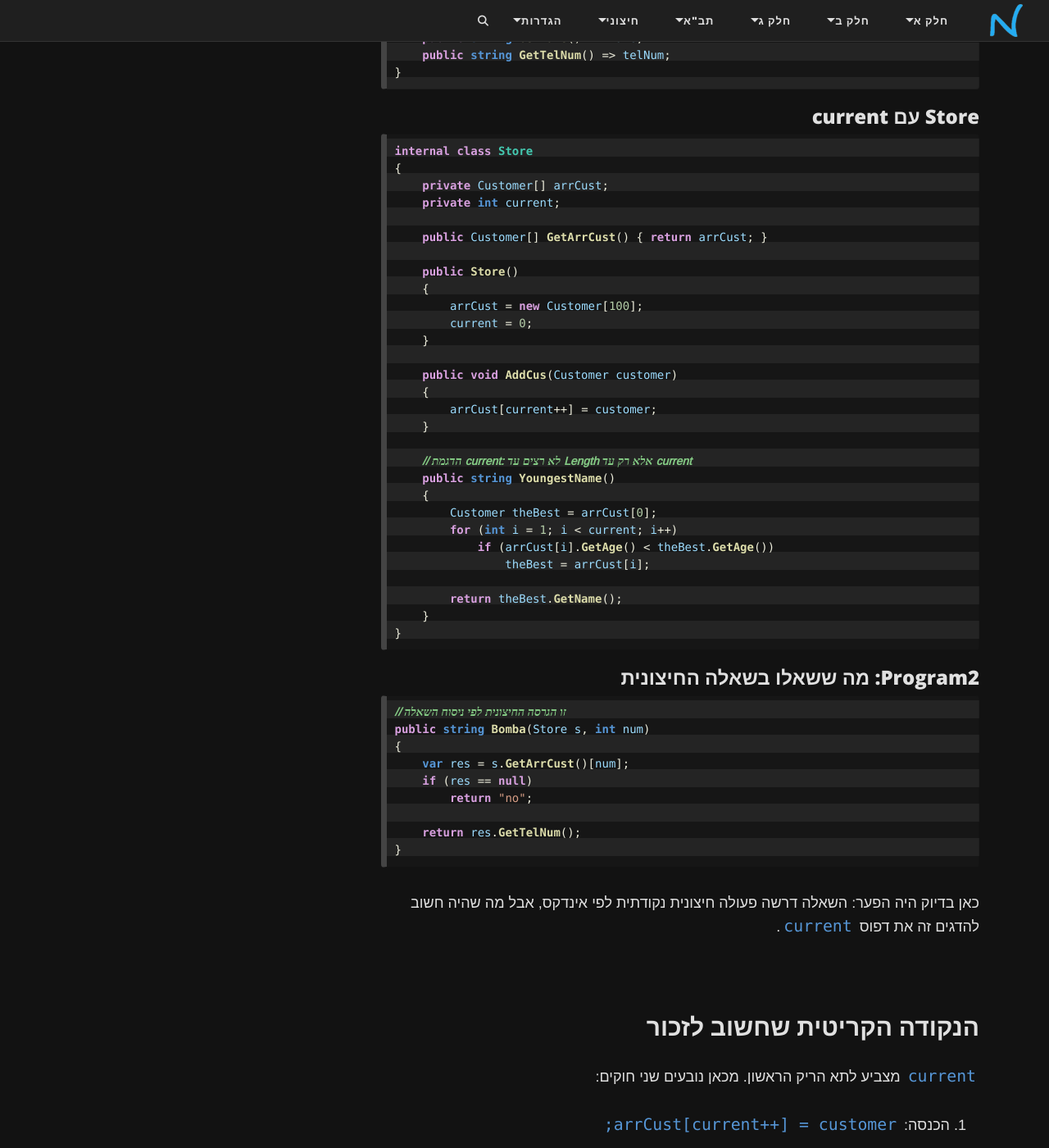
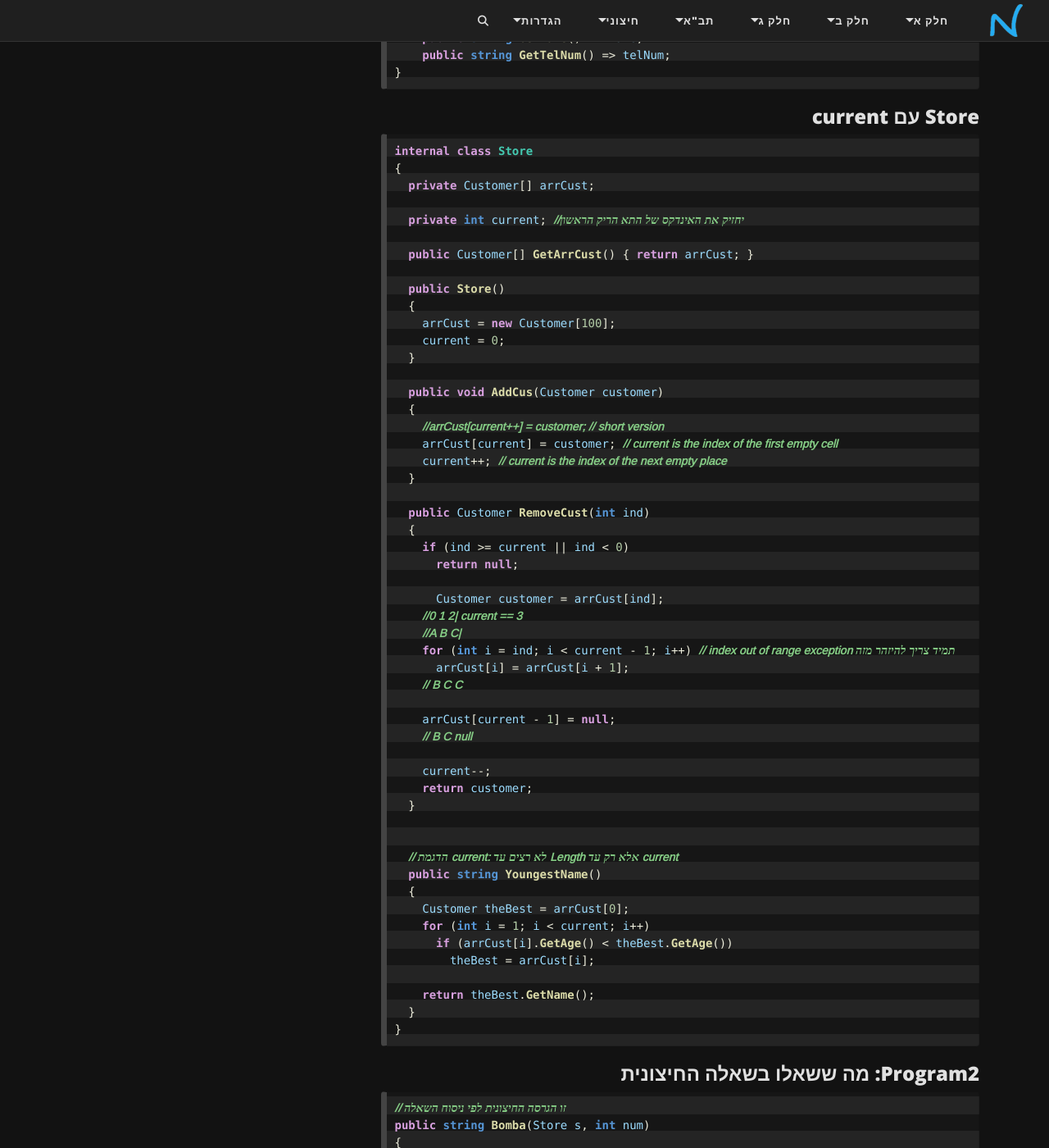
Before and after one commit to 3strategy/BeautifulYesodot, a Jekyll site: the page built from cs3e/Objects_02b_Arrays.md, in a window 1280 px wide and 1400 px high, scrolled down 2198 px. Shown: the whole window at 82% size. Built offline with Jekyll 4.4.1, drawn with Linux system fonts in a browser that asks for light colours; comment, search, counter and statistics services are not loaded.

Commit message:
update lesson 5.2

````diff
--- a/_config.yml
+++ b/_config.yml
@@ -145,7 +145,7 @@ navbar-links:
         - 11.1.2 תרגול אינטרקטיבי: "/cs3e/Ex/Ex11.1objects_array_interactive.html"
         - כתיבת מחלקות 11.2: "/cs3e/Objects_02_BuildingClasses"
         - זום 26.1.29: "/cs3e/Objects_02_BuildingClasses/#id_zoom26_1_29"
-        - מערכי עצמים 5.2: "/cs3e/cs3e/Objects_02b_Arrays"
+        - מערכי עצמים 5.2: "/cs3e/Objects_02b_Arrays"
         - תקציר תחביר למבחן 11.2: "/cs3e/Objects_02_IntermediarySummary"
         - 11.3 Don't Ask, Tell: "/cs3e/Objects_03_DontAskTell/"
         - 11.4 In C#: "/cs3e/Objects_04_in_csharp/"
--- a/cs3e/Objects_02b_Arrays.md
+++ b/cs3e/Objects_02b_Arrays.md
@@ -80,32 +80,55 @@ internal class Customer
 ```csharp
 internal class Store
 {
-    private Customer[] arrCust;
-    private int current;
+  private Customer[] arrCust;
 
-    public Customer[] GetArrCust() { return arrCust; }
+  private int current; //יחזיק את האינדקס של התא הריק הראשון
 
-    public Store()
-    {
-        arrCust = new Customer[100];
-        current = 0;
-    }
+  public Customer[] GetArrCust() { return arrCust; }
 
-    public void AddCus(Customer customer)
-    {
-        arrCust[current++] = customer;
-    }
+  public Store()
+  {
+    arrCust = new Customer[100];
+    current = 0;
+  }
 
-    // הדגמת current: לא רצים עד Length אלא רק עד current
-    public string YoungestName()
-    {
-        Customer theBest = arrCust[0];
-        for (int i = 1; i < current; i++)
-            if (arrCust[i].GetAge() < theBest.GetAge())
-                theBest = arrCust[i];
+  public void AddCus(Customer customer)
+  {
+    //arrCust[current++] = customer; // short version
+    arrCust[current] = customer; // current is the index of the first empty cell
+    current++; // current is the index of the next empty place
+  }
 
-        return theBest.GetName();
-    }
+  public Customer RemoveCust(int ind)
+  {
+    if (ind >= current || ind < 0)
+      return null;
+
+      Customer customer = arrCust[ind];
+    //0 1 2| current == 3
+    //A B C|
+    for (int i = ind; i < current - 1; i++) // index out of range exception תמיד צריך להיזהר מזה
+      arrCust[i] = arrCust[i + 1];
+    // B C C
+
+    arrCust[current - 1] = null;
+    // B C null
+
+    current--;
+    return customer;
+  }
+
+
+  // הדגמת current: לא רצים עד Length אלא רק עד current
+  public string YoungestName()
+  {
+    Customer theBest = arrCust[0];
+    for (int i = 1; i < current; i++)
+      if (arrCust[i].GetAge() < theBest.GetAge())
+        theBest = arrCust[i];
+
+    return theBest.GetName();
+  }
 }
 ```
 
````
